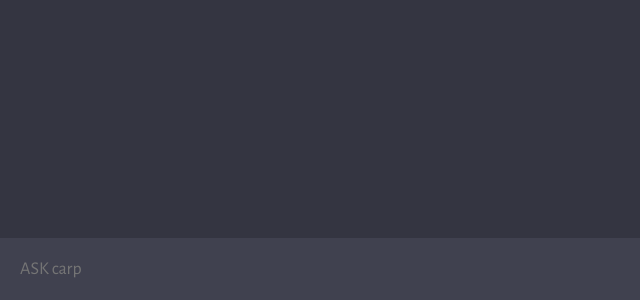
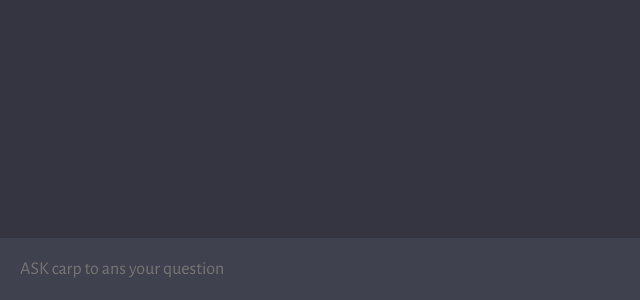
Before and after one commit to abduplayz/carpai, a website built with Vite: page client/index.html in a window 1280 px wide. Shown: the part 500-800 px from the top of the page, 0-640 px from the left. Built offline with nearby package versions, Linux system fonts and the light colour scheme.

Commit message:
Update index.html

```diff
--- a/client/index.html
+++ b/client/index.html
@@ -11,7 +11,7 @@
     <div id="app">
       <div id="chat_container"></div>
       <form action="">
-        <textarea name="prompt" rows="1" cols="1" placeholder="ASK carp "></textarea>
+        <textarea name="prompt" rows="1" cols="1" placeholder="ASK carp to ans your question"></textarea>
         <button type="submit"><img src="assets/send.svg"/></button>
       </form>
     </div>
```
